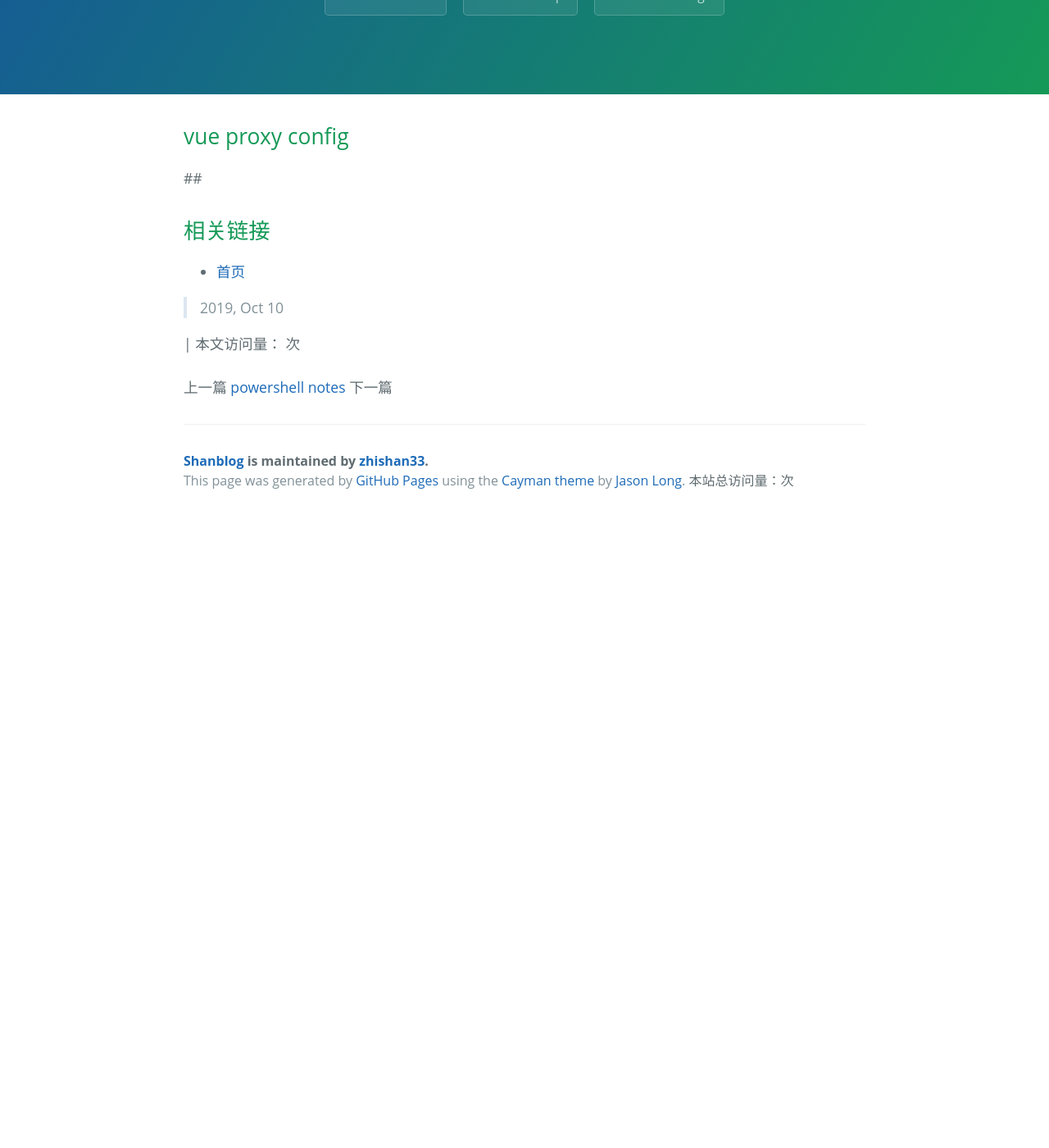
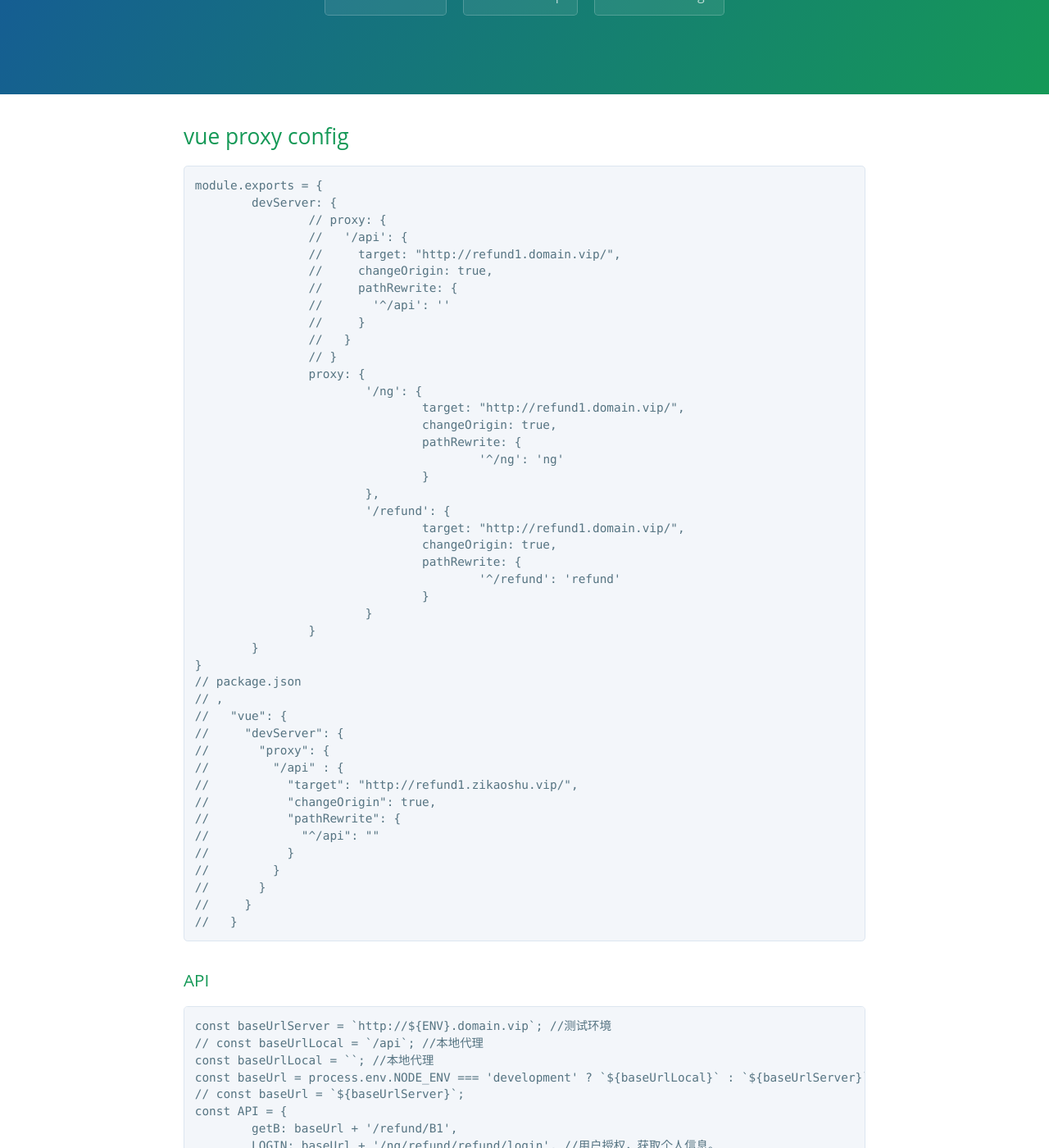
Before and after one commit to zhishan33/shanBlog, a Jekyll site: the page built from _posts/2019-10-10-vue-proxy-config.md, in a window 1280 px wide and 1400 px high, scrolled down 268 px. Shown: the whole window at 82% size. Built offline with Jekyll 4.4.1, drawn with Linux system fonts in a browser that asks for light colours; comment, search, counter and statistics services are not loaded; before the commit the page ends 900 px from its top, so only the background shows below that; some of the changed text lies outside the part shown.

Commit message:
vue proxy config

````diff
--- a/_posts/2019-10-10-vue-proxy-config.md
+++ b/_posts/2019-10-10-vue-proxy-config.md
@@ -8,11 +8,74 @@ tags: [vue, proxy, config]
 
 ## vue proxy config
 
-##
+```js
+module.exports = {
+	devServer: {
+		// proxy: {
+		//   '/api': {
+		//     target: "http://refund1.domain.vip/",
+		//     changeOrigin: true,
+		//     pathRewrite: {
+		//       '^/api': ''
+		//     }
+		//   }
+		// }
+		proxy: {
+			'/ng': {
+				target: "http://refund1.domain.vip/",
+				changeOrigin: true,
+				pathRewrite: {
+					'^/ng': 'ng'
+				}
+			},
+			'/refund': {
+				target: "http://refund1.domain.vip/",
+				changeOrigin: true,
+				pathRewrite: {
+					'^/refund': 'refund'
+				}
+			}
+		}
+	}
+}
+// package.json
+// ,
+//   "vue": {
+//     "devServer": {
+//       "proxy": {
+//         "/api" : {
+//           "target": "http://refund1.zikaoshu.vip/",
+//           "changeOrigin": true,
+//           "pathRewrite": {
+//             "^/api": ""
+//           }
+//         }
+//       }
+//     }
+//   }
+```
 
+### API
 
-
-
+```JS
+const baseUrlServer = `http://${ENV}.domain.vip`; //测试环境
+// const baseUrlLocal = `/api`; //本地代理
+const baseUrlLocal = ``; //本地代理
+const baseUrl = process.env.NODE_ENV === 'development' ? `${baseUrlLocal}` : `${baseUrlServer}`;
+// const baseUrl = `${baseUrlServer}`;
+const API = {
+	getB: baseUrl + '/refund/B1',
+	LOGIN: baseUrl + '/ng/refund/refund/login', //用户授权，获取个人信息。
+	ISALLOWAPPLYREFUND: baseUrl + '/ng/refund/refund/isAllowApplyRefund', //押题退款申请时间和资格判断
+	GETEXAMINATIONORDERINFO: baseUrl + '/ng/refund/refund/getExaminationOrderInfo', // 查询用户当前考期押题订单信息
+	UPLOADUSERGRADEIMG: baseUrl + '/refund/uploadUserGradeImg', //上传截图
+	GETMYREFUNDINFO: baseUrl + '/ng/refund/refund/getMyRefundInfo', //查询用户退款申请记录详情信息
+	GETPAGEREFUNDINFO: baseUrl + '/ng/refund/refund/getPageRefundInfo', //分页查询用户退款申请记录信息
+	ADDUSERREFUND: baseUrl + '/ng/refund/refund/addUserRefund', //新增一个用户退款申请记录
+	CANCELUSERREFUND: baseUrl + '/ng/refund/refund/cancelUserRefund', //撤销押题退款申请
+	UPDATEUSERREFUNDINFO: baseUrl + '/ng/refund/refund/updateUserRefundInfo', //修改押题退款申请
+}
+```
 
 ## 相关链接
 - [首页](https://zhishan33.github.io/shanBlog/)
````
